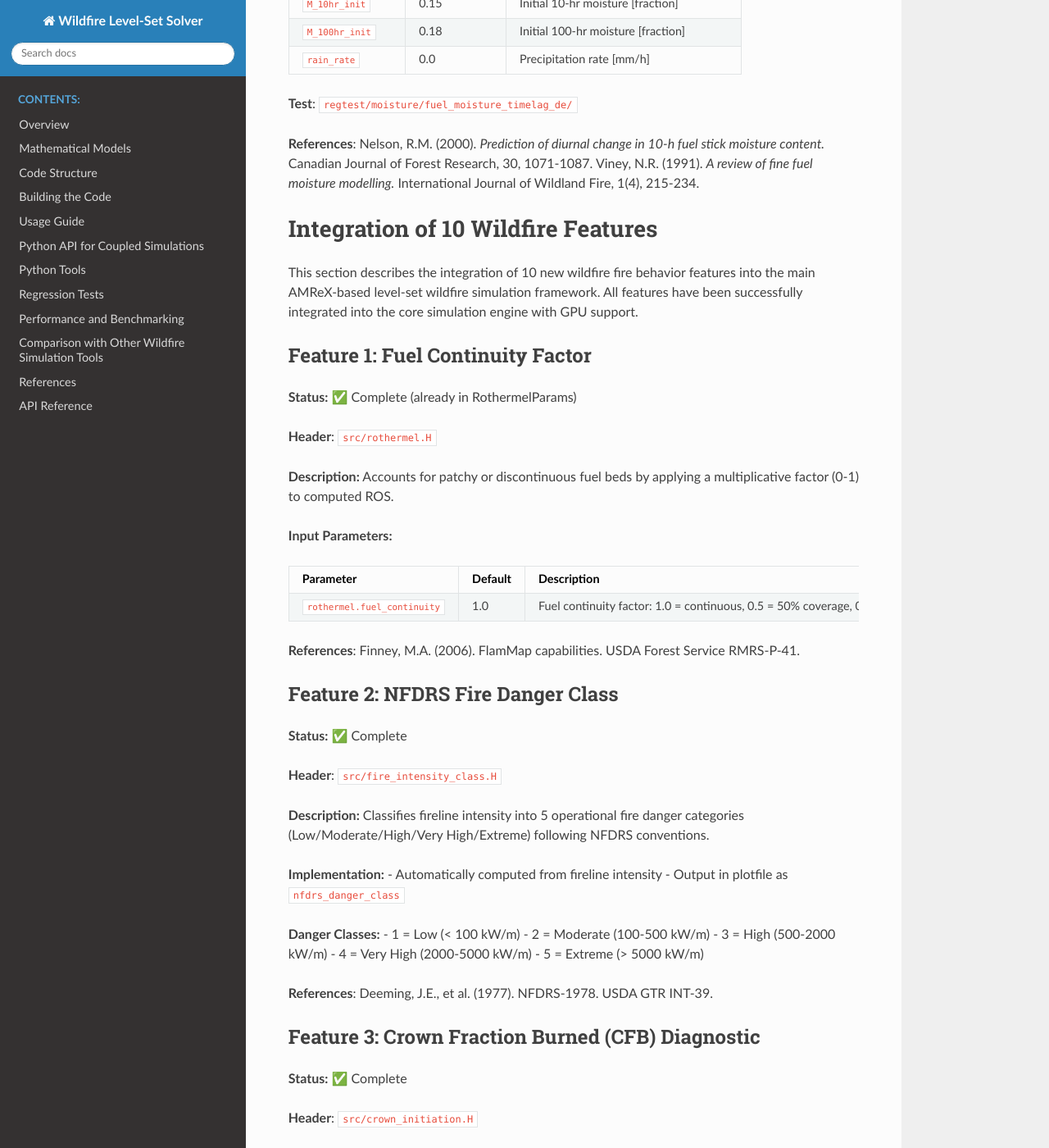
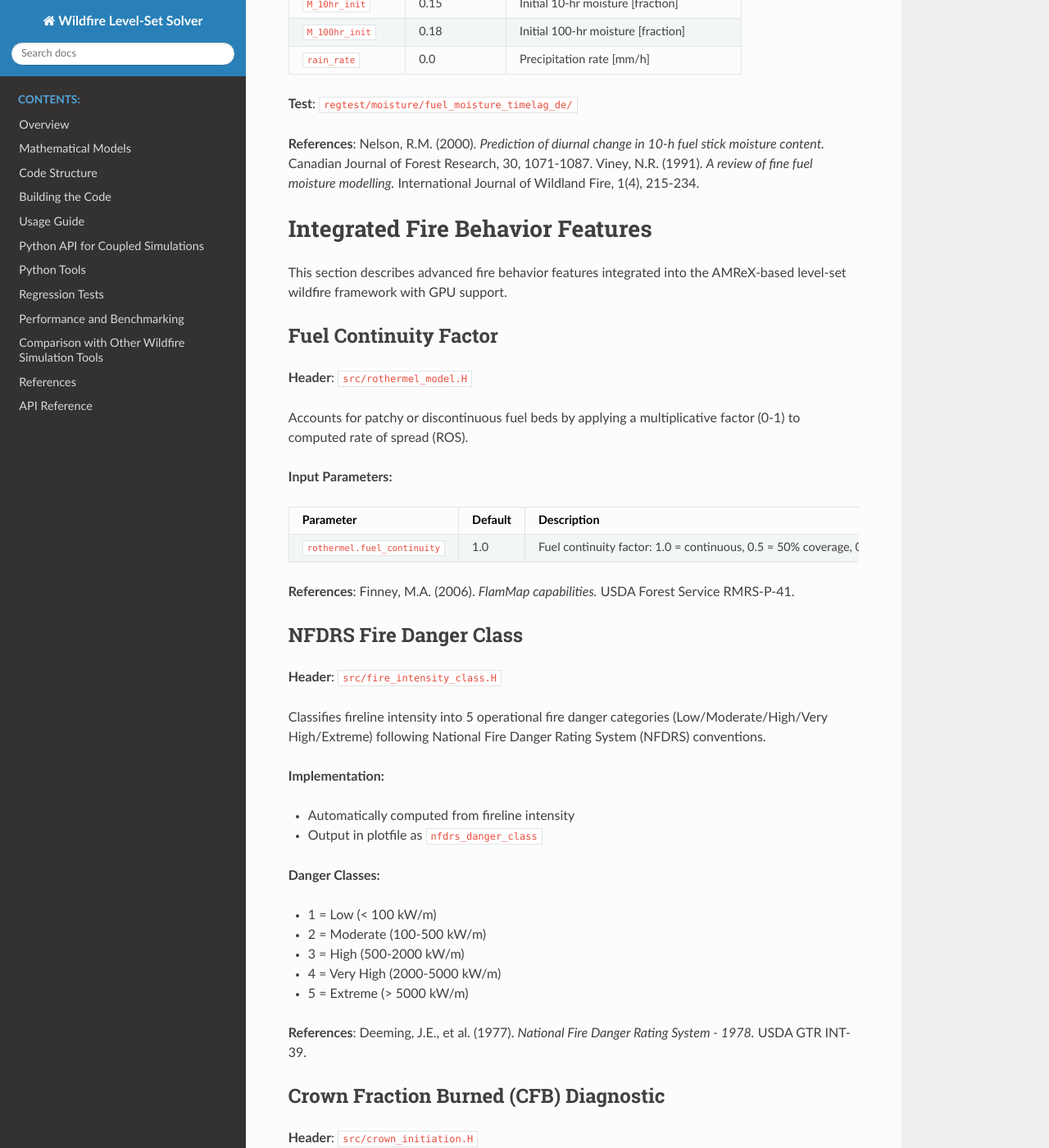
Before and after one commit to hgopalan/wildfire_levelset, a Sphinx documentation site: the page built from docs/new_features.rst, in a window 1280 px wide and 1400 px high, scrolled down 23669 px. Shown: the whole window at 82% size. Built offline with Sphinx 7.4.7 and the Read the Docs theme 3.1.0, drawn with Linux system fonts in a browser that asks for light colours; some of the changed text lies outside the part shown.

Commit message:
Clean up and professionalize new_features.rst

```diff
--- a/docs/new_features.rst
+++ b/docs/new_features.rst
@@ -1287,19 +1287,17 @@ Viney, N.R. (1991). *A review of fine fuel moisture modelling.* International
 Journal of Wildland Fire, 1(4), 215-234.
 
 
-Integration of 10 Wildfire Features
-====================================
-
-This section describes the integration of 10 new wildfire fire behavior features into the main AMReX-based level-set wildfire simulation framework. All features have been successfully integrated into the core simulation engine with GPU support.
-
-Feature 1: Fuel Continuity Factor
-----------------------------------
-
-**Status:** ✅ Complete (already in RothermelParams)
-
-**Header**: ``src/rothermel.H``
-
-**Description:** Accounts for patchy or discontinuous fuel beds by applying a multiplicative factor (0-1) to computed ROS.
+Integrated Fire Behavior Features
+==================================
+
+This section describes advanced fire behavior features integrated into the AMReX-based level-set wildfire framework with GPU support.
+
+Fuel Continuity Factor
+----------------------
+
+**Header**: ``src/rothermel_model.H``
+
+Accounts for patchy or discontinuous fuel beds by applying a multiplicative factor (0-1) to computed rate of spread (ROS).
 
 **Input Parameters:**
 
@@ -1313,40 +1311,38 @@ Feature 1: Fuel Continuity Factor
      - 1.0
      - Fuel continuity factor: 1.0 = continuous, 0.5 = 50% coverage, 0.0 = gaps
 
-**References**: Finney, M.A. (2006). FlamMap capabilities. USDA Forest Service RMRS-P-41.
-
-
-Feature 2: NFDRS Fire Danger Class
------------------------------------
-
-**Status:** ✅ Complete
+**References**: Finney, M.A. (2006). *FlamMap capabilities.* USDA Forest Service RMRS-P-41.
+
+
+NFDRS Fire Danger Class
+-----------------------
 
 **Header**: ``src/fire_intensity_class.H``
 
-**Description:** Classifies fireline intensity into 5 operational fire danger categories (Low/Moderate/High/Very High/Extreme) following NFDRS conventions.
+Classifies fireline intensity into 5 operational fire danger categories (Low/Moderate/High/Very High/Extreme) following National Fire Danger Rating System (NFDRS) conventions.
 
 **Implementation:**
-- Automatically computed from fireline intensity
-- Output in plotfile as ``nfdrs_danger_class``
+
+* Automatically computed from fireline intensity
+* Output in plotfile as ``nfdrs_danger_class``
 
 **Danger Classes:**
-- 1 = Low (< 100 kW/m)
-- 2 = Moderate (100-500 kW/m)
-- 3 = High (500-2000 kW/m)
-- 4 = Very High (2000-5000 kW/m)
-- 5 = Extreme (> 5000 kW/m)
-
-**References**: Deeming, J.E., et al. (1977). NFDRS-1978. USDA GTR INT-39.
-
-
-Feature 3: Crown Fraction Burned (CFB) Diagnostic
---------------------------------------------------
-
-**Status:** ✅ Complete
+
+* 1 = Low (< 100 kW/m)
+* 2 = Moderate (100-500 kW/m)
+* 3 = High (500-2000 kW/m)
+* 4 = Very High (2000-5000 kW/m)
+* 5 = Extreme (> 5000 kW/m)
+
+**References**: Deeming, J.E., et al. (1977). *National Fire Danger Rating System - 1978.* USDA GTR INT-39.
+
+
+Crown Fraction Burned (CFB) Diagnostic
+--------------------------------------
 
 **Header**: ``src/crown_initiation.H``
 
-**Description:** Diagnostic metric distinguishing passive vs active crown fire based on fire intensity.
+Diagnostic metric distinguishing passive vs active crown fire based on fire intensity.
 
 **Input Parameters:**
 
@@ -1361,19 +1357,18 @@ Feature 3: Crown Fraction Burned (CFB) Diagnostic
      - Set to 1 to enable CFB diagnostic
 
 **Output Variables:**
-- ``crown_fraction_burned`` - CFB ratio (0-1)
-
-**References**: Scott, J.H. & Reinhardt, E.D. (2001). USDA RMRS-RP-29.
-
-
-Feature 4: Effective Wind Speed
---------------------------------
-
-**Status:** ✅ Complete
+
+* ``crown_fraction_burned`` - CFB ratio (0-1)
+
+**References**: Scott, J.H. & Reinhardt, E.D. (2001). *Assessing canopy fire behavior in a wildland fire info system.* USDA RMRS-RP-29.
+
+
+Effective Wind Speed
+--------------------
 
 **Header**: ``src/effective_wind_speed.H``
 
-**Description:** Combines ambient wind and slope effects into a single scalar effective wind speed via vector addition.
+Combines ambient wind and slope effects into a single scalar effective wind speed via vector addition.
 
 **Formula:**
 
@@ -1394,19 +1389,18 @@ Feature 4: Effective Wind Speed
      - Set to 1 to enable effective wind speed calculation
 
 **Output Variables:**
-- ``effective_wind_speed`` - Combined wind speed [m/s]
+
+* ``effective_wind_speed`` - Combined wind speed [m/s]
 
 **Requirements:** Terrain slopes must be available (landscape file)
 
-**References**: Rothermel, R.C. (1983). GTR INT-143.
-
-
-Feature 5: Thomas Flame Length Model
--------------------------------------
-
-**Status:** ✅ Complete
-
-**Description:** Alternative flame length formula :math:`L = 0.0266 \times I^{0.667}` (vs default Byram: :math:`L = 0.0775 \times I^{0.46}`)
+**References**: Rothermel, R.C. (1983). *How to predict the spread and intensity of forest and range fires.* GTR INT-143.
+
+
+Thomas Flame Length Model
+-------------------------
+
+Alternative flame length formula :math:`L = 0.0266 \times I^{0.667}` (vs default Byram: :math:`L = 0.0775 \times I^{0.46}`)
 
 **Input Parameters:**
 
@@ -1421,20 +1415,19 @@ Feature 5: Thomas Flame Length Model
      - Flame length model: ``"byram"`` or ``"thomas"``
 
 **Selection:**
-- ``"byram"`` - Default Byram (1959) formula
-- ``"thomas"`` - Thomas (1963) formula
-
-**References**: Thomas, P.H. (1963). Combustion Symposium, 9(1):844-859.
-
-
-Feature 6: Fuel Boundary Smoothing
------------------------------------
-
-**Status:** ✅ Complete
+
+* ``"byram"`` - Default Byram (1959) formula
+* ``"thomas"`` - Thomas (1963) formula
+
+**References**: Thomas, P.H. (1963). *Size of flames from natural fires.* Ninth Symposium (International) on Combustion, 9(1):844-859.
+
+
+Fuel Boundary Smoothing
+-----------------------
 
 **Header**: ``src/fuel_boundary_smoothing.H``
 
-**Description:** Distance-weighted ROS blending at fuel boundaries to eliminate unrealistic discontinuities.
+Distance-weighted ROS blending at fuel boundaries to eliminate unrealistic discontinuities.
 
 **Input Parameters:**
 
@@ -1453,17 +1446,15 @@ Feature 6: Fuel Boundary Smoothing
 
 **Requirements:** Landscape file with fuel model data must be present
 
-**References**: Finney, M.A. (1998, 2006). USDA RMRS-RP-4, RMRS-P-41.
-
-
-Feature 7: CSIRO Grassfire Acceleration
-----------------------------------------
-
-**Status:** ✅ Complete
+**References**: Finney, M.A. (1998, 2006). *FARSITE: Fire Area Simulator.* USDA RMRS-RP-4, RMRS-P-41.
+
+
+CSIRO Grassfire Acceleration
+----------------------------
 
 **Header**: ``src/fire_acceleration.H``
 
-**Description:** Models non-equilibrium fire growth during initial spread phase using exponential acceleration function.
+Models non-equilibrium fire growth during initial spread phase using exponential acceleration function.
 
 **Input Parameters:**
 
@@ -1487,15 +1478,13 @@ Feature 7: CSIRO Grassfire Acceleration
    \text{acceleration\_factor} &= 1 - \exp(-dt / t_{\text{accel}}) \\
    R_{\text{accelerated}} &= R \times (1 + \text{acceleration\_factor})
 
-**References**: Cheney, N.P. & Gould, J.S. (1995). Int. J. Wildland Fire, 5(4):237-247.
-
-
-Feature 8: Burnout Time Separation
------------------------------------
-
-**Status:** ✅ Complete
-
-**Description:** Splits total residence time into flaming and smoldering phase durations by fuel type.
+**References**: Cheney, N.P. & Gould, J.S. (1995). *Fire growth in grassland fuels.* International Journal of Wildland Fire, 5(4):237-247.
+
+
+Burnout Time Separation
+-----------------------
+
+Splits total residence time into flaming and smoldering phase durations by fuel type.
 
 **Input Parameters:**
 
@@ -1522,20 +1511,19 @@ Feature 8: Burnout Time Separation
      - Duff: 10% flaming
 
 **Output Variables:**
-- ``burnout_flaming_time`` - Flaming phase duration [seconds]
-- ``burnout_smoldering_time`` - Smoldering phase duration [seconds]
-
-**References**: Anderson, H.E. (1969). USDA Research Paper INT-69. Frandsen, W.H. (1997). Can. J. Forest Res., 27(9):1471-1477.
-
-
-Feature 9: Simard Moisture Model
----------------------------------
-
-**Status:** ✅ Complete
+
+* ``burnout_flaming_time`` - Flaming phase duration [seconds]
+* ``burnout_smoldering_time`` - Smoldering phase duration [seconds]
+
+**References**: Anderson, H.E. (1969). *Sustained burning of pale forest fuels.* USDA Research Paper INT-69. Frandsen, W.H. (1997). *Ignition probability of organic soils.* Canadian Journal of Forest Research, 27(9):1471-1477.
+
+
+Simard Moisture Model
+---------------------
 
 **Header**: ``src/simard_moisture.H``
 
-**Description:** Exponential time-lag moisture update based on equilibrium moisture approach with size-dependent time constants.
+Exponential time-lag moisture update based on equilibrium moisture approach with size-dependent time constants.
 
 **Input Parameters:**
 
@@ -1564,17 +1552,15 @@ Feature 9: Simard Moisture Model
 
    M(t+dt) = M_{\text{eq}} + (M(t) - M_{\text{eq}}) \times \exp(-dt/\tau)
 
-**References**: Simard, A.J. (1968). Forestry Branch Info. Rep. FF-X-14.
-
-
-Feature 10: Post-Frontal Smoldering
-------------------------------------
-
-**Status:** ✅ Complete
+**References**: Simard, A.J. (1968). *The moisture content of forest fuels - I.* Forestry Branch Info. Rep. FF-X-14.
+
+
+Post-Frontal Smoldering
+-----------------------
 
 **Header**: ``src/duff_moisture_smoldering.H``
 
-**Description:** Tracks residual combustion after flame front passage with exponential decay for smoke/air quality applications.
+Tracks residual combustion after flame front passage with exponential decay for smoke/air quality applications.
 
 **Input Parameters:**
 
@@ -1601,10 +1587,11 @@ Feature 10: Post-Frontal Smoldering
      - Duff decay = 6 hours
 
 **Output Variables:**
-- ``time_since_burn`` - Elapsed time since cell burned [seconds]
-- ``residual_heat_release`` - Residual smoldering intensity [kW/m²]
-
-**References**: Frandsen, W.H. (1997). Can. J. Forest Res., 27(9):1471-1477. Urbanski, S.P. (2014). Forest Ecol. Mgmt., 317:1-8.
+
+* ``time_since_burn`` - Elapsed time since cell burned [seconds]
+* ``residual_heat_release`` - Residual smoldering intensity [kW/m²]
+
+**References**: Frandsen, W.H. (1997). *Ignition probability of organic soils.* Canadian Journal of Forest Research, 27(9):1471-1477. Urbanski, S.P. (2014). *Wildland fire emissions, carbon, and climate: Emission factors.* Forest Ecology and Management, 317:1-8.
 
 
 Integration Architecture
@@ -1612,31 +1599,35 @@ Integration Architecture
 
 **Files Modified/Created:**
 
-1. **parse_inputs.H/cpp** - Added parameter structures for all 10 features
+1. **parse_inputs.H/cpp** - Added parameter structures for all features
 2. **multifab_setup.H** - Added MultiFab fields for diagnostic output:
-   - ``crown_fraction_burned_mf``
-   - ``effective_wind_speed_mf``
-   - ``burnout_phases_mf``
-   - ``residual_heat_release_mf``
-   - ``time_since_burn_mf``
+
+   * ``crown_fraction_burned_mf``
+   * ``effective_wind_speed_mf``
+   * ``burnout_phases_mf``
+   * ``residual_heat_release_mf``
+   * ``time_since_burn_mf``
+
 3. **plot_results.H** - Added new diagnostic variables to plotfile output
 4. **main.cpp** - Integrated feature calls into main simulation loop
 5. **wildfire_includes.H** - Added includes for feature header files
 
 **New Header Files:**
-- ``effective_wind_speed.H`` - Feature 4 computation
-- ``fire_intensity_class.H`` - Feature 2 NFDRS classification
-- ``crown_initiation.H`` - Feature 3 CFB computation
-- ``fuel_boundary_smoothing.H`` - Feature 6 boundary smoothing
-- ``fire_acceleration.H`` - Feature 7 CSIRO acceleration
-- ``simard_moisture.H`` - Feature 9 moisture model
-- ``duff_moisture_smoldering.H`` - Feature 10 post-frontal tracking
+
+* ``effective_wind_speed.H`` - Effective wind speed computation
+* ``fire_intensity_class.H`` - NFDRS danger classification
+* ``crown_initiation.H`` - CFB computation
+* ``fuel_boundary_smoothing.H`` - Boundary smoothing
+* ``fire_acceleration.H`` - CSIRO acceleration
+* ``simard_moisture.H`` - Simard moisture model
+* ``duff_moisture_smoldering.H`` - Post-frontal tracking
 
 **Performance Notes:**
-- **GPU Acceleration:** All features use AMREX_GPU_HOST_DEVICE macros for GPU compatibility
-- **Computational Cost:** Features are only computed when explicitly enabled
-- **Memory Overhead:** Additional MultiFabs for diagnostics add ~50 MB per feature for 512³ domain
-- **Physics-Based:** All formulas based on peer-reviewed wildfire literature
+
+* **GPU Acceleration:** All features use AMREX_GPU_HOST_DEVICE macros for GPU compatibility
+* **Computational Cost:** Features are only computed when explicitly enabled
+* **Memory Overhead:** Additional MultiFabs for diagnostics add ~50 MB per feature for 512³ domain
+* **Physics-Based:** All formulas based on peer-reviewed wildfire literature
 
 Easy-to-Implement Operational Fire Danger Indices (2026)
 =========================================================
```
